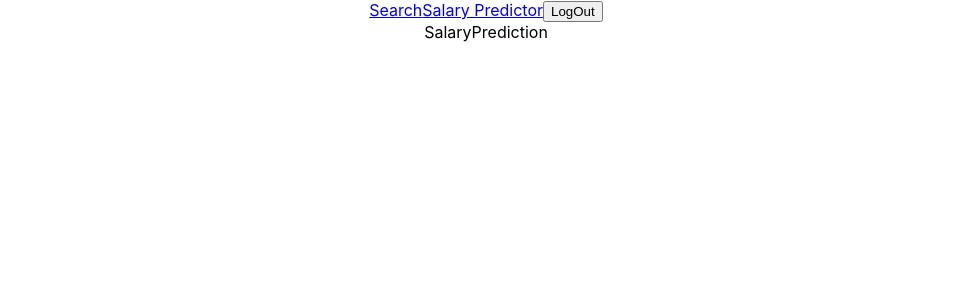
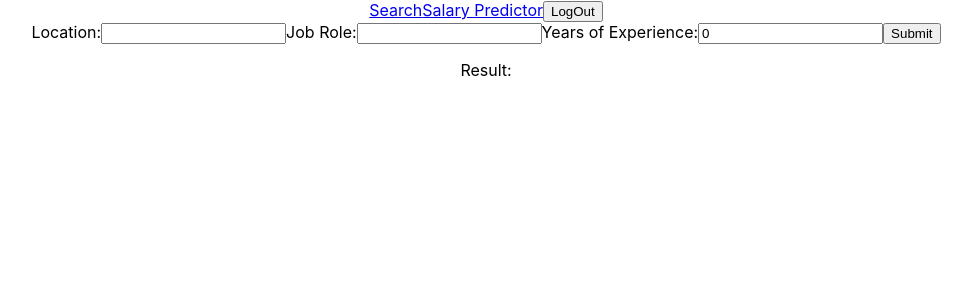
Before and after one commit to fortress32501/TravHackathon2023, a React (Create React App) app in the folder employee-directory/: page /SalaryPrediction in a window 1280 px wide. Shown: the top 300 px of the page, without its empty margins (154-1126 px from the left). Built offline with nearby package versions, Linux system fonts and the light colour scheme; sample sign-in values are in the browser's storage.

Commit message:
initial salaryprediction

```diff
--- a/employee-directory/src/SalaryPrediction.js
+++ b/employee-directory/src/SalaryPrediction.js
@@ -1,9 +1,43 @@
-import React from 'react'
+import React, { useState } from 'react'
 
 const SalaryPrediction = () => {
+  const [location, setLocation] = useState("");
+  const [job_role, setJobRole] = useState("");
+  const [years_of_experience, setYearsOfExp] = useState(0);
+  const [result, setResult] = useState("");
+
+
+
+  const sendData = () => {
+    setResult("")
+    const requestOptions = {
+      method: 'POST',
+      headers: { 'Content-Type': 'application/json' },
+      body: JSON.stringify({ location: location, job_role: job_role, years_of_experience: years_of_experience})
+    };
+    fetch(`http://localhost:4000/predict`, requestOptions)
+        .then((res) => res.json())
+        .then(result => setResult(result));
+  };
+
   return (
-    <div>SalaryPrediction</div>
-  )
+    <>
+    <label>
+      Location:
+    </label>
+    <input type="text" value={location} onChange={e => setLocation(e.target.value)}/>
+    <label>
+      Job Role:
+    </label>
+    <input type="text" value={job_role} onChange={e => setJobRole(e.target.value)}/>
+    <label>
+      Years of Experience:
+    </label>
+    <input type="text" value={years_of_experience} onChange={e => setYearsOfExp(e.target.value)}/>
+    <button onClick={e => sendData()}>Submit</button>
+    <p>Result: {result}</p>
+    </>
+  );
 }
 
 export default SalaryPrediction
```
